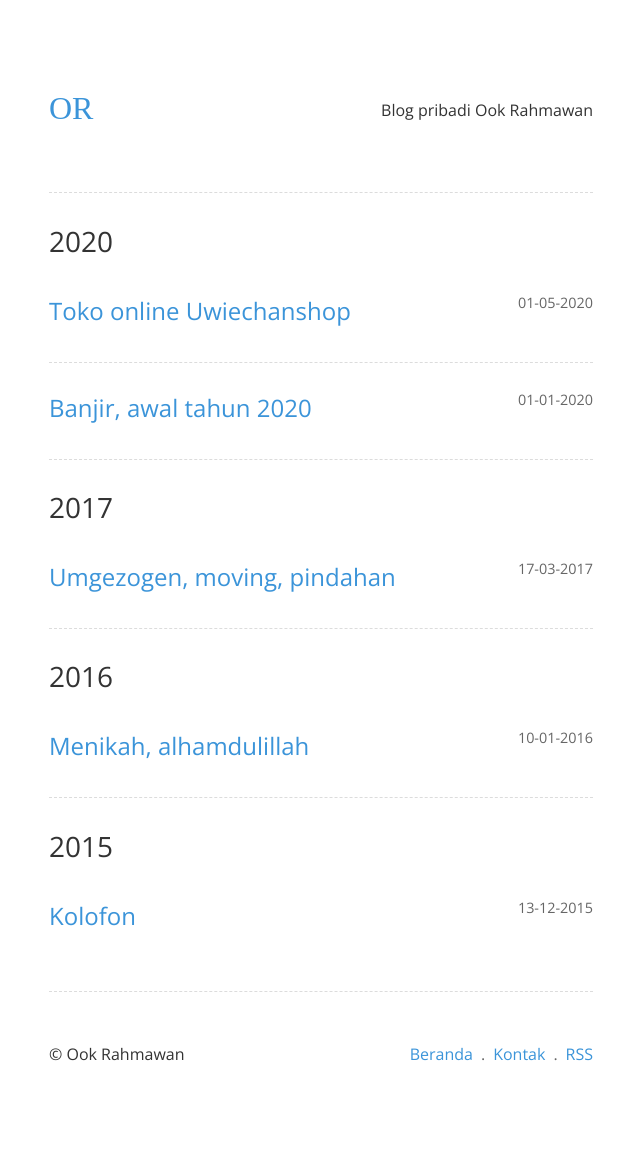
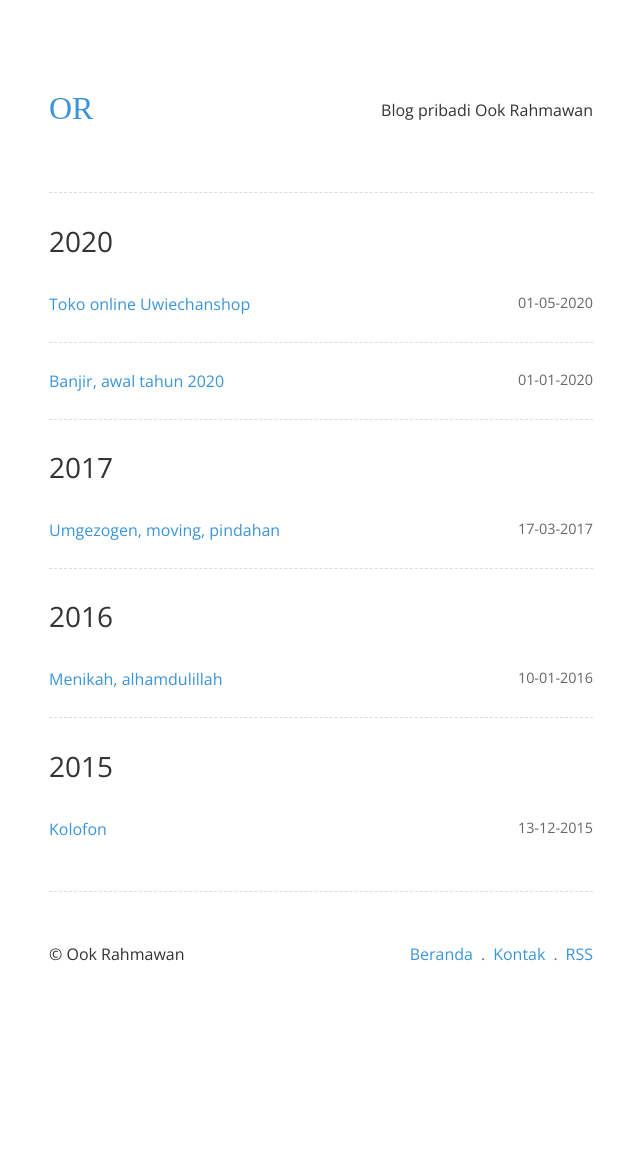
Before and after one commit to krhmwn/krhmwn.github.io, a Jekyll site: the page built from archive.html, in a window 1280 px wide. Shown: the whole page, without its empty margins (319-959 px from the left). Built offline with Jekyll 4.4.1, drawn with Linux system fonts in a browser that asks for light colours; some web fonts are replaced; after the commit the page ends 1064 px from its top, so only the background shows below that.

Commit message:
Update v.1.0.12

```diff
--- a/archive.html
+++ b/archive.html
@@ -14,7 +14,7 @@
 {% assign current_year = post_year %}
 {% endif %}
 <span class="archivelist">
-<h3 class="posttitle"><a href="{{ post.url }}">{{ post.title }}</a></h3><time datetime="{{ post.date | date: '%Y-%m-%d' }}">{{ post.date | date: "%d-%m-%Y" }}</time>
+<a href="{{ post.url }}">{{ post.title }}</a><time datetime="{{ post.date | date: '%Y-%m-%d' }}">{{ post.date | date: "%d-%m-%Y" }}</time>
 </span>
 {% endfor %}
 </article>
```
